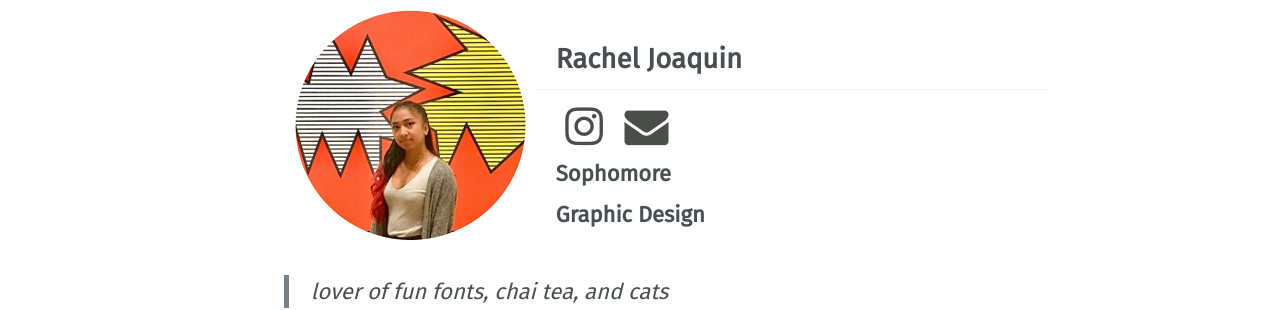
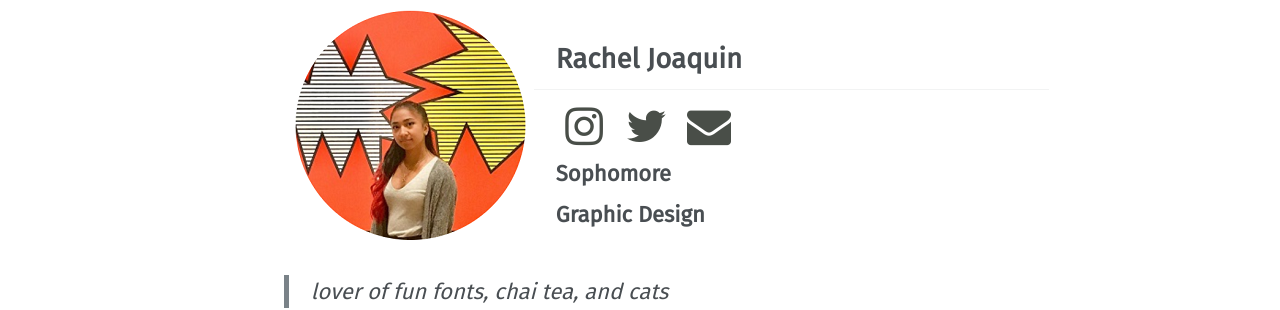
Before and after one commit to vtfasa/vtfasa.github.io, a Jekyll site: the page built from _pages/officers/promo_web.md, in a window 1280 px wide. Shown: the part 311-621 px from the top of the page. Built offline with Jekyll 4.4.1, drawn with Linux system fonts in a browser that asks for light colours; some web fonts are replaced.

Commit message:
Update promo_web.md

```diff
--- a/_pages/officers/promo_web.md
+++ b/_pages/officers/promo_web.md
@@ -19,6 +19,7 @@ permalink: /officers/promo_web/
 ![image-left]({{ "/assets/images/officers/small/rachelCircle.png" | absolute_url }}){: .align-left}
 ## Rachel Joaquin
 <p style="margin-bottom: 0.45em; padding: 0"><a href="https://www.instagram.com/rachelgj22/" style="margin: 0; padding: 0"><i class="fa fa-2x fa-fw fa-instagram" style="color: #494e48"></i></a>
+<a href="https://twitter.com/rachelgj22" style="color: #494e48"><i class="fa fa-2x fa-fw fa-twitter"></i></a>
 <a href="mailto:rachelgj22@vt.edu" style="margin: 0; padding: 0"><i class="fa fa-2x fa-fw fa-envelope" style="color: #494e48"></i></a></p>
 <h3 style="margin-top: 0">Sophomore</h3>
 **Graphic Design**
```
